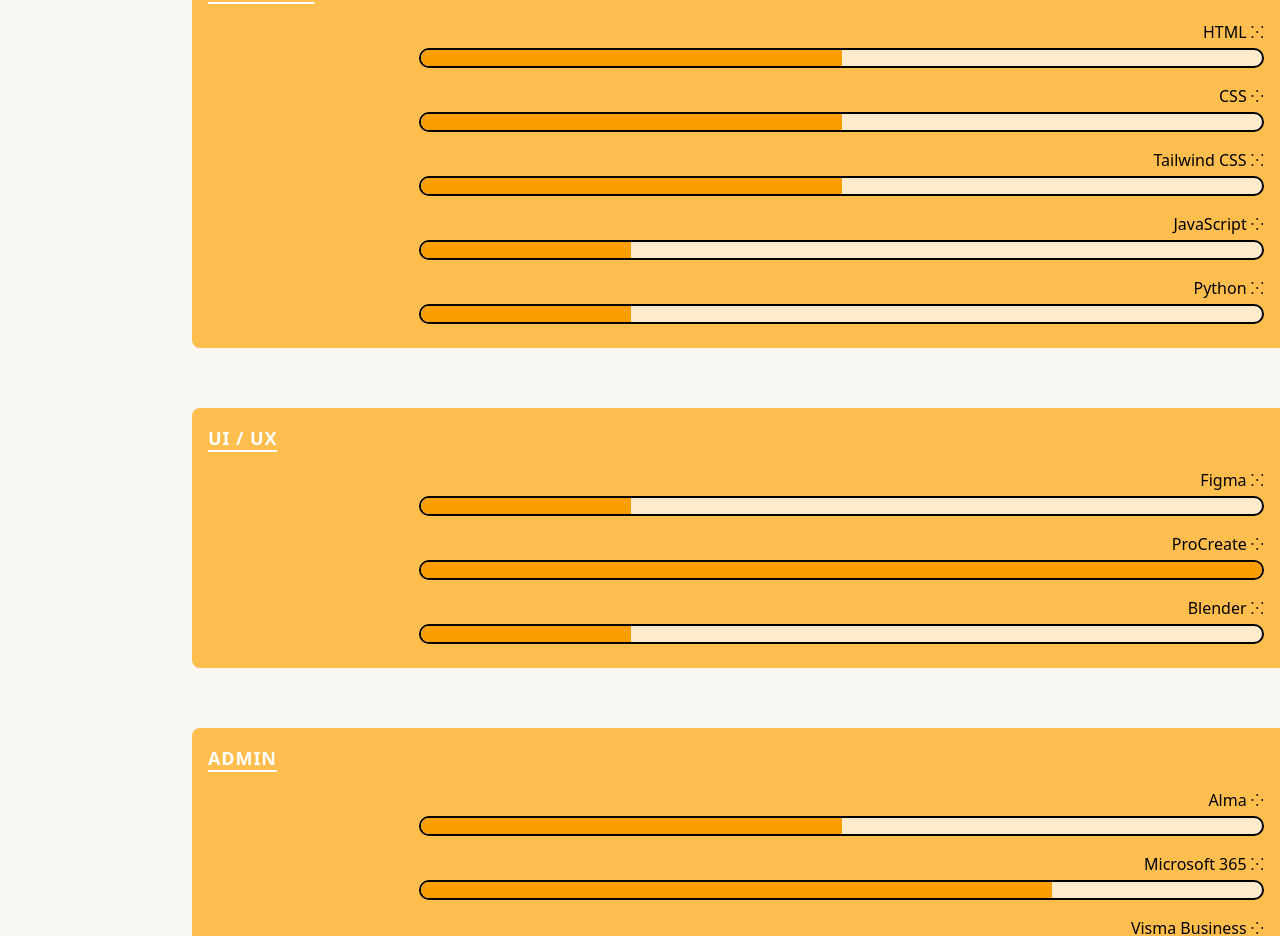
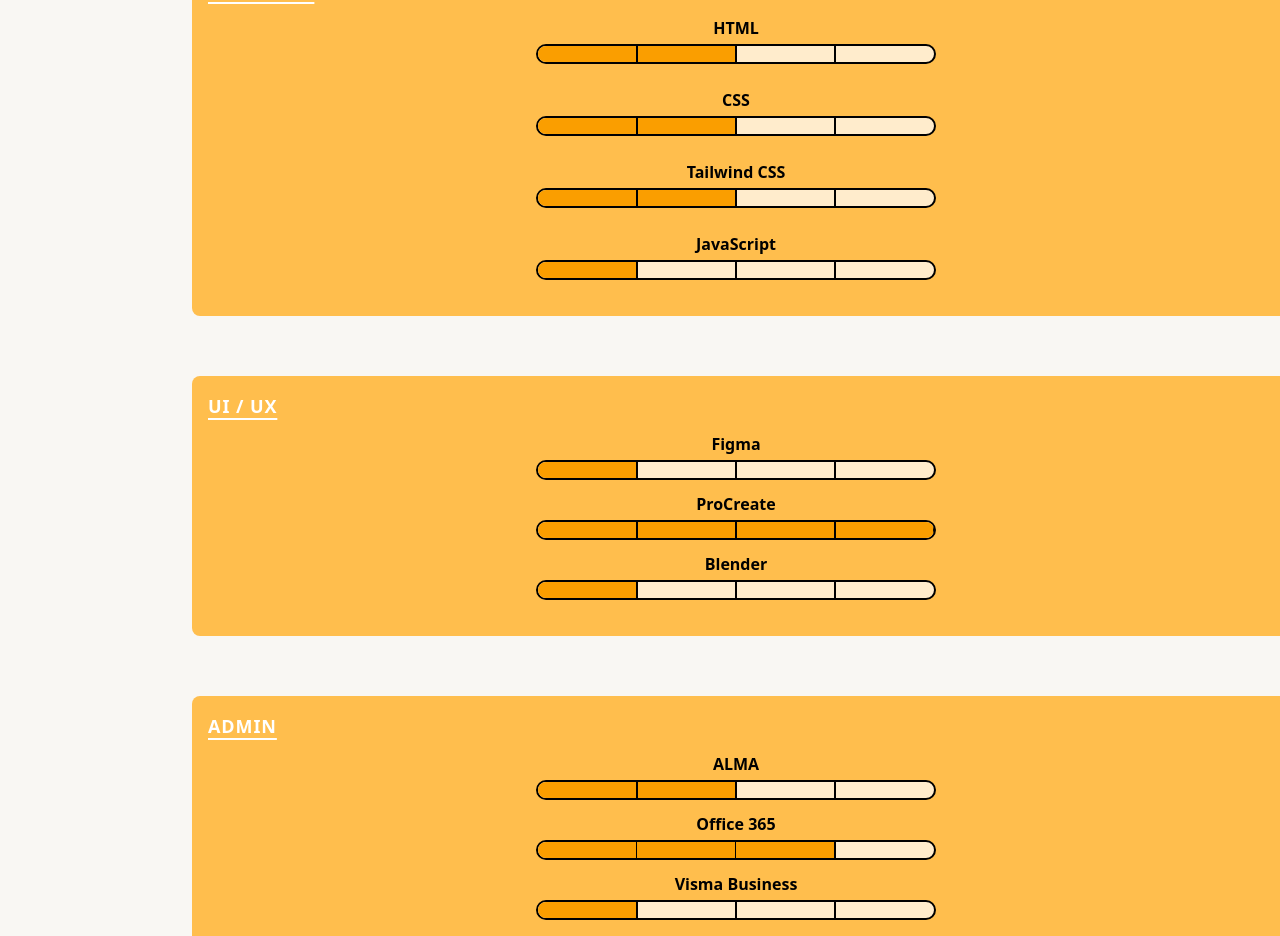
Before and after one commit to heikkuj/portfolio, a Next.js app: page / in a window 1280 px wide. Shown: the part 599-1535 px from the top of the page. Built offline with nearby package versions, Linux system fonts and the light colour scheme; a web font is replaced by a local one.

Commit message:
updated progress bar component

```diff
--- a/app/page.tsx
+++ b/app/page.tsx
@@ -1,10 +1,14 @@
 import Navbar from "@/components/navbar";
 import Header from "@/components/header";
 import ContainerR from "@/components/container-right";
-// import ContainerL from "@/components/container-left";
-import ProgressBar from "@/components/progress-bar";
 import ContainerFill from "@/components/container-fill";
 import ContactBtn from "@/components/contact-btn";
+import {
+  ProgNovice,
+  ProgIntermediate,
+  ProgAdvanced,
+  ProgPro
+ } from "@/components/progress-bar";
 
 export default function Home() {
   return (
@@ -28,65 +32,49 @@
           </ContainerFill>
         </div>
 
-        <div className="my-15">
+        {/* FRONTEND SKILLS SECTION */}
+        <div>
+          <ContainerR title={'Frontend'}>
+            <div className="flex flex-col flex-wrap">
+
+              <ProgIntermediate title={'HTML'} />
+              <ProgIntermediate title={'CSS'} />
+              <ProgIntermediate title={'Tailwind CSS'} />
+              <ProgNovice title={'JavaScript'} />
+
+            </div>
+          </ContainerR>
+        </div>
+
+        {/* <div className="my-15">
           <ContainerR title='Frontend'>
-
-            <ul className="flex flex-col items-end">
-              <li className="pt-4">HTML ⁙</li>
-              <ProgressBar level={'50%'} />
-
-              <li className="pt-4">CSS ⁘</li>
-              <ProgressBar level={'50%'} />
-
-              <li className="pt-4">Tailwind CSS ⁙</li>
-              <ProgressBar level={'50%'} />
-
-              <li className="pt-4">JavaScript ⁘</li>
-              <ProgressBar level={'25%'} />
 
               <li className="pt-4">Python ⁙</li>
               <ProgressBar level={'25%'} />
             </ul>
 
           </ContainerR>
-        </div>
+        </div> */}
 
+        {/* UI / UX SKILLS SECTION */}
         <div className="my-15">
+
           <ContainerR title='UI / UX'>
-
-            <ul className="flex flex-col items-end">
-              <li className="pt-4">Figma ⁙</li>
-              <ProgressBar level={"25%"}/>
-
-              <li className="pt-4">ProCreate ⁘</li>
-              <ProgressBar level={'100%'} />
-
-              <li className="pt-4">Blender ⁙</li>
-              <ProgressBar level={'25%'} />
-
-            </ul>
+          <ProgNovice title={'Figma'} />
+          <ProgPro title={'ProCreate'} />
+          <ProgNovice title={'Blender'} />
 
           </ContainerR>
         </div>
 
+        {/* ADMIN SKILLS SECTION */}
         <div className="my-15">
           <ContainerR title='Admin'>
 
-            <ul className="flex flex-col items-end">
-
-              <li className="pt-4">Alma ⁘</li>
-              <ProgressBar level={'50%'} />
-
-              <li className="pt-4">Microsoft 365 ⁙</li>
-              <ProgressBar level={"75%"}/>
-
-              <li className="pt-4">Visma Business ⁘</li>
-              <ProgressBar level={'25%'} />
-
-              <li className="pt-4">Microflex NXMenu ⁙</li>
-              <ProgressBar level={"75%"}/>
-
-            </ul>
+            <ProgIntermediate title={'ALMA'} />
+            <ProgAdvanced title={'Office 365'} />
+            <ProgNovice title={'Visma Business'} />
+            <ProgPro title={'Microflex NXMenu'} />
 
           </ContainerR>
         </div>
--- a/components/container-right.jsx
+++ b/components/container-right.jsx
@@ -2,7 +2,7 @@
 
 export default function ContainerR({children, title}) {
   return (
-    <div className="flex flex-col mt-2 p-4 pb-6 w-[85vw] h-auto justify-self-end bg-primary-2 rounded-l-lg">
+    <div className="flex flex-col flex-wrap mt-2 p-4 pb-6 w-[85vw] h-auto justify-self-end bg-primary-2 rounded-l-lg">
 
         <h1 className="font-semibold text-lg uppercase tracking-wider text-white place-self-start underline decoration-2 decoration-solid underline-offset-5">{title}</h1>
         <div className='text-right'>
--- a/components/progress-bar.jsx
+++ b/components/progress-bar.jsx
@@ -1,10 +1,61 @@
 import React from "react";
 
-export default function ProgressBar({ level }) {
+export function ProgNovice({ title }) {
+  return (
+    <div className="flex flex-col font-semibold mx-2 my-3 place-items-center">
+        <h2>{title}</h2>
 
-  return (
-    <div className='flex mt-1 bg-primary-3 rounded-full h-[15px] lg:h-[20px] overflow-hidden w-[80%] border-2'>
-    <div className="bg-primary-1" style={{ width: level }} />
-  </div>
+        <div className='flex mt-1 bg-primary-3 rounded-full h-[15px] lg:h-[20px] overflow-hidden w-[80%] max-w-[400px] border-2'>
+            <div className="w-[25%] border-r-1 bg-primary-1" />
+            <div className="w-[25%] border-x-1 " />
+            <div className="w-[25%] border-x-1" />
+            <div className="w-[25%] border-l-1" />
+        </div>
+    </div>
   )
 }
+
+export function ProgIntermediate({ title }) {
+  return (
+    <div className="flex flex-col font-semibold mx-2 my-3 place-items-center">
+        <h2>{title}</h2>
+
+        <div className='flex mt-1 bg-primary-3 rounded-full h-[15px] lg:h-[20px] overflow-hidden w-[80%] max-w-[400px] border-2'>
+            <div className="w-[25%] border-r-1 bg-primary-1" />
+            <div className="w-[25%] border-x-1 bg-primary-1" />
+            <div className="w-[25%] border-x-1" />
+            <div className="w-[25%] border-l-1" />
+        </div>
+    </div>
+  )
+}
+
+export function ProgAdvanced({ title }) {
+  return (
+    <div className="flex flex-col font-semibold mx-2 my-3 place-items-center">
+        <h2>{title}</h2>
+
+        <div className='flex mt-1 bg-primary-3 rounded-full h-[15px] lg:h-[20px] overflow-hidden w-[80%] max-w-[400px] border-2'>
+            <div className="w-[25%] border-r-1 bg-primary-1" />
+            <div className="w-[25%] border-r-1 bg-primary-1" />
+            <div className="w-[25%] border-r-1 bg-primary-1" />
+            <div className="w-[25%] border-l-1" />
+        </div>
+    </div>
+  )
+}
+
+export function ProgPro({ title }) {
+  return (
+    <div className="flex flex-col font-semibold mx-2 my-3 place-items-center">
+        <h2>{title}</h2>
+
+        <div className='flex mt-1 bg-primary-3 rounded-full h-[15px] lg:h-[20px] overflow-hidden w-[80%] max-w-[400px] border-2'>
+            <div className="w-[25%] border-r-1 bg-primary-1" />
+            <div className="w-[25%] border-x-1 bg-primary-1" />
+            <div className="w-[25%] border-x-1 bg-primary-1" />
+            <div className="w-[25%] border-x-1 bg-primary-1" />
+        </div>
+    </div>
+  )
+}
```
